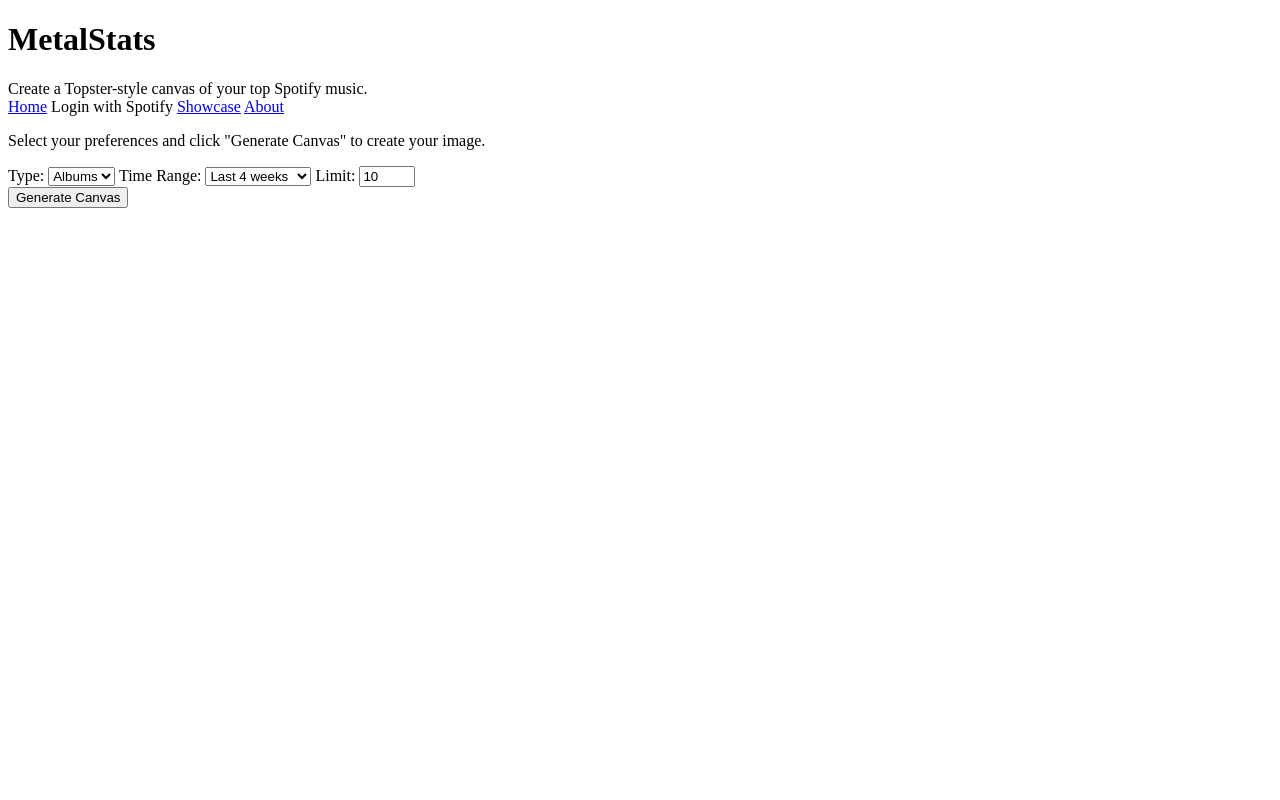
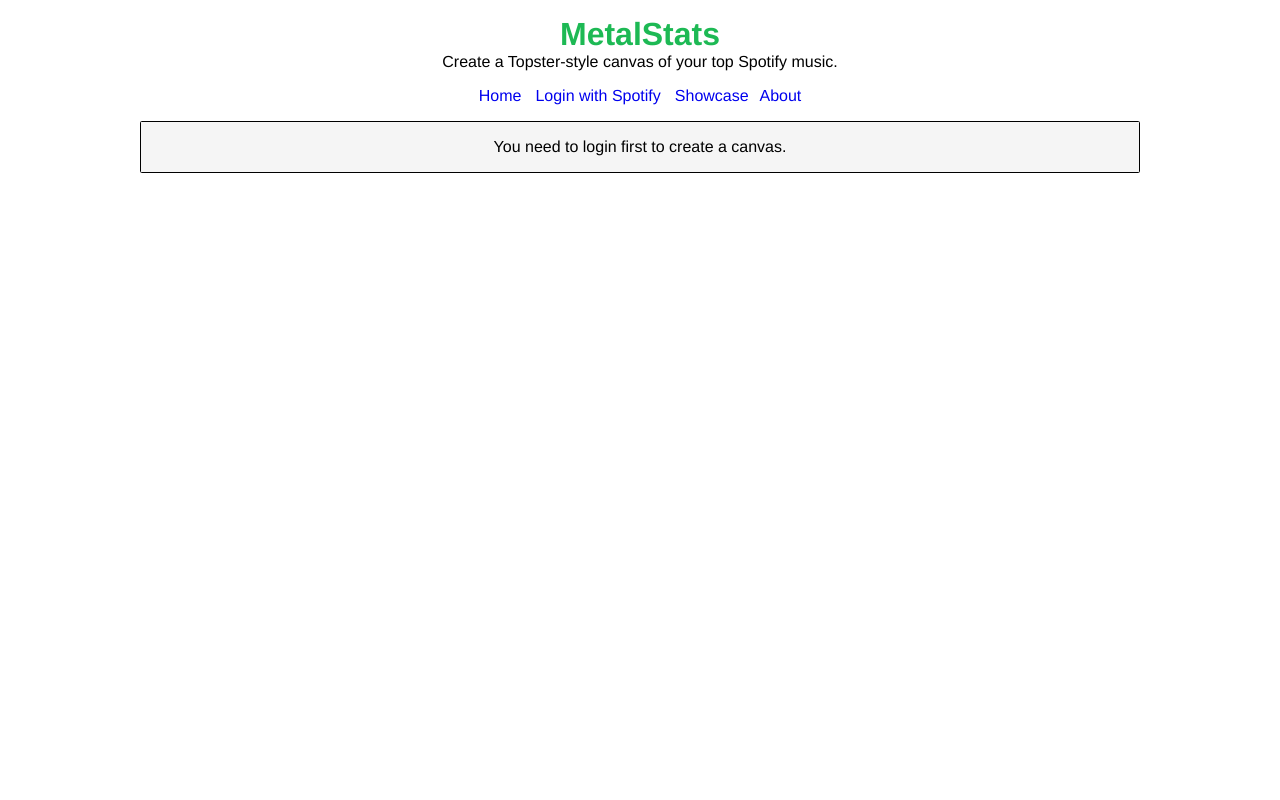
Before and after one commit to beucismis/metalstats, a FastAPI app: page / in a window 1280 px wide. Run offline with FastAPI, Linux system fonts and the light colour scheme.

Commit message:
Update static

```diff
--- /dev/null
+++ b/src/metalstats/static/script.js
@@ -0,0 +1,172 @@
+document.addEventListener("DOMContentLoaded", function () {
+  const authStatusDiv = document.getElementById("auth-status");
+
+  if (authStatusDiv) {
+    fetch("/auth-status")
+      .then((response) => response.json())
+      .then((data) => {
+        const canvasGeneratorDiv = document.getElementById("canvas-generator");
+        const loginPromptDiv = document.getElementById("login-prompt");
+
+        if (data.logged_in) {
+          authStatusDiv.innerHTML = `<a href="/logout">Logout Spotify</a>`;
+          if (canvasGeneratorDiv) {
+            canvasGeneratorDiv.style.display = "block";
+          }
+          if (loginPromptDiv) {
+            loginPromptDiv.style.display = "none";
+          }
+        } else {
+          authStatusDiv.innerHTML = '<a href="/login">Login with Spotify</a>';
+          if (canvasGeneratorDiv) {
+            canvasGeneratorDiv.style.display = "none";
+          }
+          if (loginPromptDiv) {
+            loginPromptDiv.style.display = "block";
+          }
+        }
+      });
+  }
+
+  const canvasForm = document.getElementById("canvas-form");
+
+  if (canvasForm) {
+    canvasForm.addEventListener("submit", function (event) {
+      event.preventDefault();
+      const form = event.target;
+      const type = form.type.value;
+      const time_range = form.time_range.value;
+      const limit = form.limit.value;
+      const canvasContainer = document.getElementById("canvas-container");
+      canvasContainer.innerHTML = '<div class="loader"></div>';
+      document.getElementById("share-controls").style.display = "none";
+
+      const url = `/top-canvas?type=${type}&time_range=${time_range}&limit=${limit}`;
+
+      console.log("Starting canvas generation fetch for:", url);
+
+      fetch(url)
+        .then((response) => {
+          console.log("Received response from server. Status:", response.status);
+          if (response.ok) {
+            console.log("Response is OK, processing blob...");
+            return response.blob();
+          }
+          console.error("Response was not OK.");
+          throw new Error("Failed to generate canvas. Please try again.");
+        })
+        .then((blob) => {
+          console.log("Blob received, creating image URL.");
+          const imageUrl = URL.createObjectURL(blob);
+          canvasContainer.innerHTML = `<img src="${imageUrl}" alt="Top Canvas">`;
+          document.getElementById("share-controls").style.display = "block";
+          console.log("Canvas generation complete.");
+        })
+        .catch((error) => {
+          console.error("An error occurred during canvas generation:", error);
+          canvasContainer.innerHTML = `<p style="color: red;">${error.message}</p>`;
+        });
+    });
+  }
+
+  const shareButton = document.getElementById("share-button");
+
+  if (shareButton) {
+    shareButton.addEventListener("click", function () {
+      const shareStatus = document.getElementById("share-status");
+      const isAnonymous = document.getElementById("anonymous-share").checked;
+
+      const form = document.getElementById("canvas-form");
+      const type = form.type.value;
+      const time_range = form.time_range.value;
+      const limit = form.limit.value;
+
+      shareButton.disabled = true;
+      shareStatus.innerHTML = '<div class="loader"></div>';
+
+      fetch("/share-to-showcase", {
+        method: "POST",
+        headers: {
+          "Content-Type": "application/json",
+        },
+        body: JSON.stringify({
+          type: type,
+          time_range: time_range,
+          limit: parseInt(limit),
+          share_anonymously: isAnonymous,
+        }),
+      })
+        .then((response) => {
+          if (!response.ok) {
+            throw new Error("Failed to share. Please try again.");
+          }
+          return response.json();
+        })
+        .then((data) => {
+          shareStatus.innerHTML = `Shared successfully! View <a href="/showcase">Showcase</a>.`;
+          shareButton.disabled = false;
+        })
+        .catch((error) => {
+          shareStatus.textContent = error.message;
+          shareButton.disabled = false;
+        });
+    });
+  }
+
+  const showcaseContainer = document.getElementById("showcase-container");
+
+  if (showcaseContainer && window.location.pathname === "/showcase") {
+    showcaseContainer.innerHTML = '<div class="loader"></div>';
+    fetch("/showcase-items")
+      .then((response) => {
+        if (!response.ok) {
+          throw new Error("Failed to load showcase items.");
+        }
+        return response.json();
+      })
+      .then((items) => {
+        showcaseContainer.innerHTML = "";
+        if (items.length === 0) {
+          showcaseContainer.innerHTML = "<p>The showcase is empty. Be the first to share a canvas!</p>";
+          return;
+        }
+
+        items.forEach((item) => {
+          const itemDiv = document.createElement("div");
+          itemDiv.className = "showcase-item";
+
+          const img = document.createElement("img");
+          img.src = `/images/${item.image_filename}`;
+          img.alt = `Canvas by ${item.creator_name}`;
+
+          const creatorP = document.createElement("p");
+          const creationDate = new Date(item.created_at).toLocaleString(undefined, {
+            year: "numeric",
+            month: "numeric",
+            day: "numeric",
+            hour: "2-digit",
+            minute: "2-digit",
+          });
+
+          if (item.creator_spotify_id) {
+            const creatorLink = document.createElement("a");
+            creatorLink.href = `https://open.spotify.com/user/${item.creator_spotify_id}`;
+            creatorLink.textContent = item.creator_name;
+            creatorLink.target = "_blank";
+            creatorP.innerHTML = `By `;
+            creatorP.appendChild(creatorLink);
+            creatorP.innerHTML += ` on ${creationDate}`;
+          } else {
+            creatorP.textContent = `By ${item.creator_name} on ${creationDate}`;
+          }
+
+          itemDiv.appendChild(img);
+          itemDiv.appendChild(creatorP);
+          showcaseContainer.appendChild(itemDiv);
+        });
+      })
+      .catch((error) => {
+        showcaseContainer.innerHTML = `<p style="color: red;">${error.message}</p>`;
+      });
+  }
+});
--- a/src/metalstats/static/style.css
+++ b/src/metalstats/static/style.css
@@ -1,15 +1,125 @@
-#grid-container {
+:root {
+    --main-bg: white;
+    --main-fg: black;
+    --title-fg: #1db954;
+    color-scheme: light;
+}
+
+* {
+    margin: 0;
+    padding: 0;
+    outline: unset;
+    text-decoration: none;
+    box-sizing: border-box;
+}
+
+html {
+    color: var(--main-fg);
+    background-color: var(--main-bg);
+    font-family:
+        Helvetica Neue,
+        Helvetica,
+        Arial,
+        sans-serif;
+}
+
+body {
+    margin: auto;
+    display: flex;
+    max-width: 1000px;
+    min-height: 100vh;
+    box-sizing: border-box;
+    flex-direction: column;
+}
+
+header {
+    margin-top: 1rem;
+    margin-bottom: 1rem;
+}
+
+.title {
+    text-align: center;
+    color: var(--title-fg);
+}
+
+.description {
+    text-align: center;
+}
+
+nav {
+    margin-top: 1rem;
+    text-align: center;
+}
+
+nav a {
+    margin-left: 0.2rem;
+    margin-right: 0.2rem;
+}
+
+.container {
+    text-align: center;
+    border-radius: 0.1rem;
+    background-color: #f5f5f5;
+    border: 0.1rem solid var(--main-fg);
+}
+
+#canvas-generator {
+    margin-top: 1rem;
+    margin-bottom: 1rem;
+}
+
+#canvas-form {
+    gap: 0.5rem;
+    flex-wrap: wrap;
+    margin-top: 1rem;
+    align-items: center;
+    justify-content: center;
+}
+
+#canvas-form select,
+#canvas-form input {
+    padding: 0.3rem;
+    border-radius: 0.1rem;
+    border: 1px solid #ccc;
+    background-color: white;
+}
+
+.action-button {
+    width: auto;
+    border: none;
+    color: white;
+    cursor: pointer;
+    padding: 0.3rem;
+    margin-top: 1rem;
+    border-radius: 0.1rem;
+    background-color: var(--title-fg);
+    transition: background-color 0.2s;
+}
+
+.action-button:hover {
+    background-color: #1aa34a;
+}
+
+#canvas-container img {
+    display: block;
+    margin: 1rem auto;
+    border-radius: 0.1rem;
+    width: calc(100% - 2rem);
+    border: 0.3rem solid var(--title-fg);
+}
+
+#share-status {
     margin-top: 1rem;
 }
 
 .loader {
-    width: 30px;
-    height: 30px;
+    width: 2.5rem;
+    height: 2.5rem;
+    margin: 1rem auto;
     border-radius: 50%;
-    margin-top: 1rem;
-    border: 3px solid white;
-    border-top: 3px solid black;
     animation: spin 1s linear infinite;
+    border: 0.2rem solid var(--main-bg);
+    border-top: 0.3rem solid var(--main-fg);
 }
 
 @keyframes spin {
```
Also changed, not shown: other parts of src/metalstats/static/style.css (+38 -0 lines).
